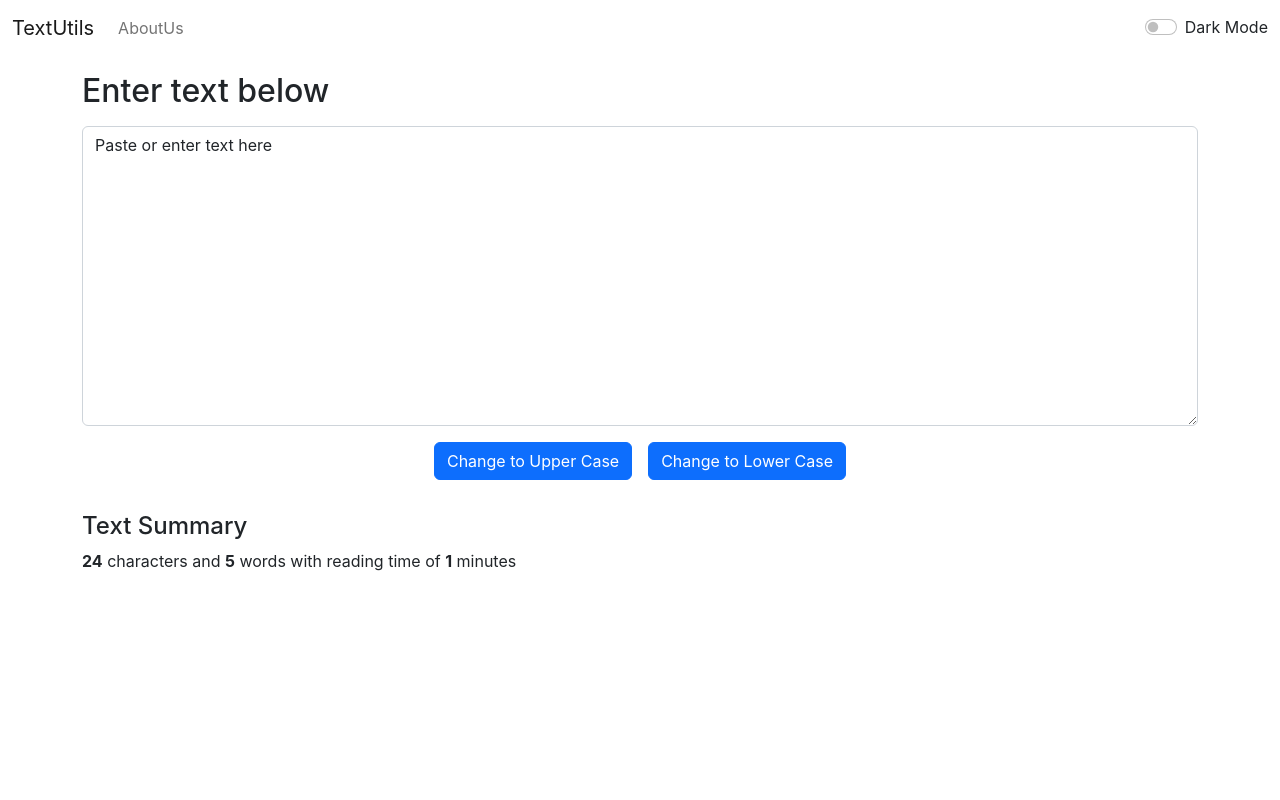
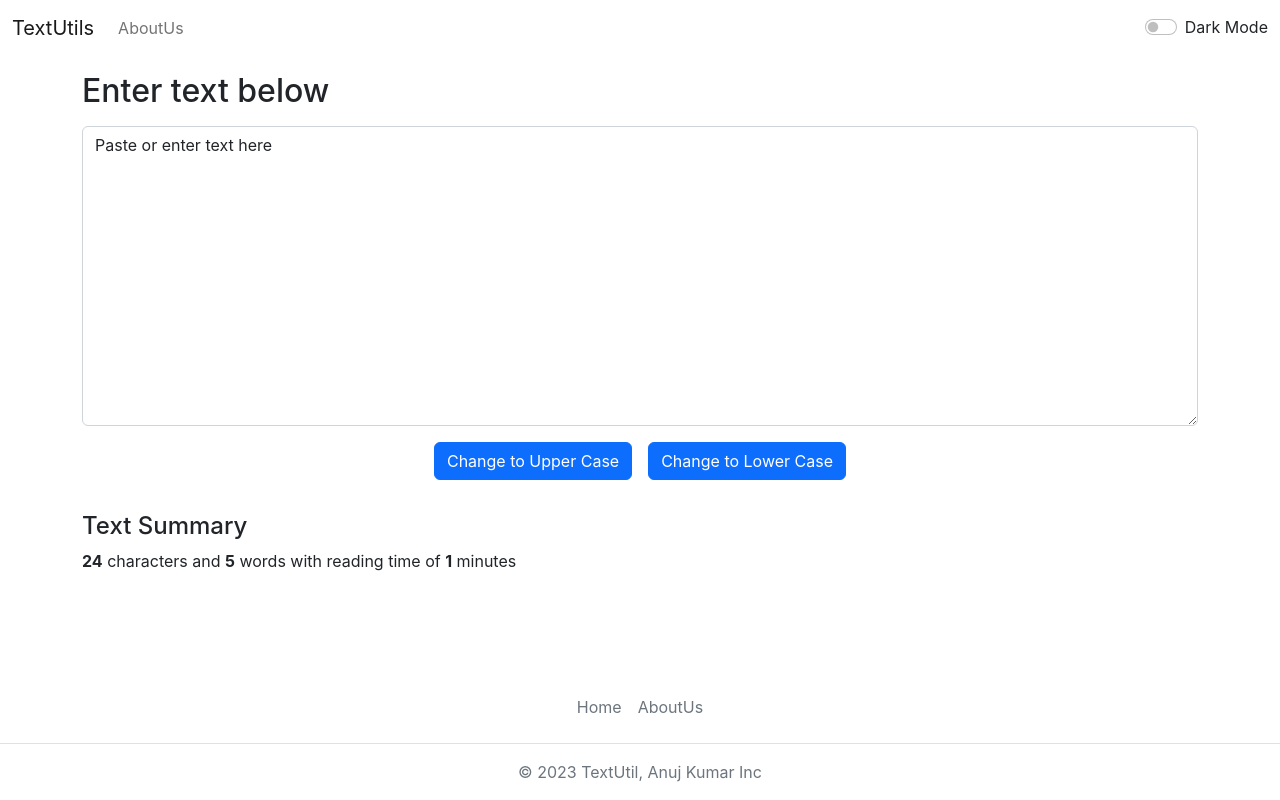
Before and after one commit to anuj4you/textUtil, a React (Create React App) app: page / in a window 1280 px wide. Built offline with nearby package versions, Linux system fonts and the light colour scheme.

Commit message:
final footer added and about us fixed

```diff
--- a/src/App.js
+++ b/src/App.js
@@ -1,5 +1,6 @@
 import "./App.css";
 import AboutUs from "./components/AboutUs";
+import Footer from "./components/Footer";
 import Navbar from "./components/Navbar";
 
 import TextArea from "./components/TextArea";
@@ -10,6 +11,8 @@ function App() {
 
   <Navbar title="TextUtils" item="AboutUs" />
   <TextArea heading="Enter text below" />
+  <Footer/>
+
   {/* <AboutUs/> */}
     </div>
   );
--- a/src/components/AboutUs.js
+++ b/src/components/AboutUs.js
@@ -1,4 +1,5 @@
 import React from "react";
+import Footer from "./Footer";
 import Navbar from "./Navbar";
 
 export default function AboutUs() {
@@ -56,6 +57,8 @@ export default function AboutUs() {
           </div>
         </div>
       </div>
+
+      <Footer/>
     </div>
   );
 }
--- /dev/null
+++ b/src/components/Footer.js
@@ -0,0 +1,27 @@
+import React from "react";
+
+export default function Footer() {
+  return (
+    <div>
+      <div className="container">
+        <footer className="footer fixed-bottom z-index:-9999">
+          <ul className="nav justify-content-center border-bottom pb-3 mb-3">
+            <li className="nav-item">
+              <a href="/" className="nav-link px-2 text-muted">
+                Home
+              </a>
+            </li>
+            <li className="nav-item">
+              <a href="/" className="nav-link px-2 text-muted">
+                AboutUs
+              </a>
+            </li>
+          </ul>
+          <p className="text-center text-muted ">
+            © {new Date().getFullYear()} TextUtil, Anuj Kumar Inc
+          </p>
+        </footer>
+      </div>
+    </div>
+  );
+}
```
